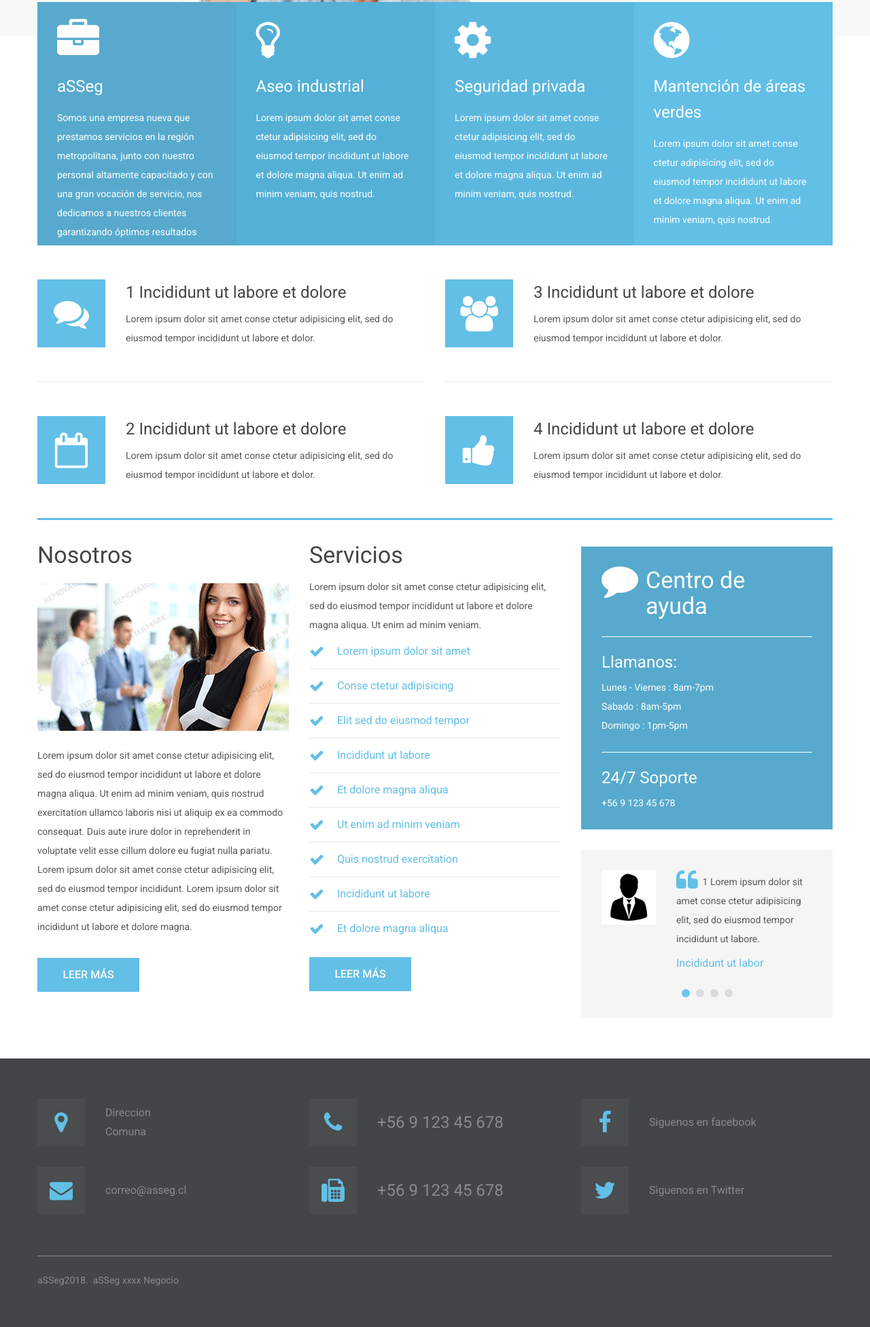
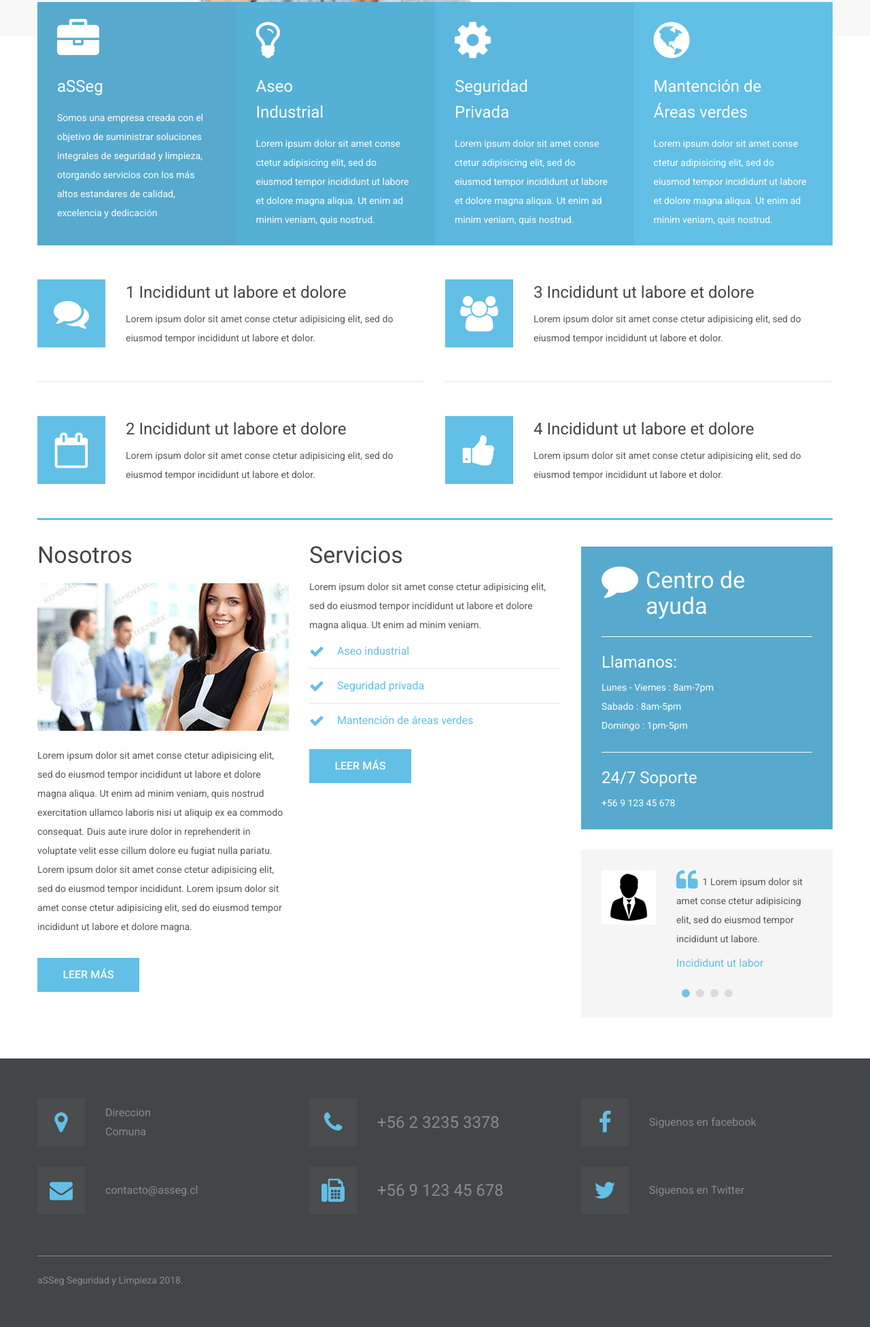
Before and after one commit to eduardolobosnieto/aSSeg, a plain HTML site: page index.html in a window 1280 px wide. Shown: the part 518-2470 px from the top of the page at 68% size. Drawn offline with Linux system fonts and the light colour scheme.

Commit message:
Arreglo de numero y cambio de textos

```diff
--- a/index.html
+++ b/index.html
@@ -31,8 +31,8 @@
           <div class="brand">
             <h1 class="brand_logo"><img src="images/logo.png" alt="Logo aSSeg"></h1>
             <!--<p class="brand_slogan">SEG</p>-->
-          </div><a href="callto:#" class="fa-phone">+56 9 123 45 678</a>
-          <p>Un representante de nuestra empresa se comunicara con Ud.</p>
+          </div><a href="callto:#" class="fa-phone">+56 2 3235 3378</a>
+          <p>Contactese con nosotros y un representante de nuestra empresa lo atendera</p>
         </div>
         <div id="stuck_container" class="stuck_container">
           <div class="container">
@@ -96,7 +96,7 @@
               <div class="camera_caption fadeIn">
                 <div class="container">
                   <div class="row">
-                    <div class="preffix_6 grid_6">MANTENCI&Oacute; DE &Aacute;REAS VERDES</div>
+                    <div class="preffix_6 grid_6">MANTENCI&Oacute;N DE &Oacute;REAS VERDES</div>
                   </div>
                 </div>
               </div>
@@ -109,21 +109,21 @@
               <li>
                 <div class="fa-briefcase"></div>
                 <h3>aSSeg</h3>
-                <p>Somos una empresa nueva que prestamos servicios en la región metropolitana, junto con nuestro personal altamente capacitado y con una gran vocación de servicio, nos dedicamos a nuestros clientes garantizando &oacute;ptimos resultados</p><a href="#"></a>
+                <p>Somos una empresa creada con el objetivo de suministrar soluciones integrales de seguridad y limpieza, otorgando servicios con los más altos estandares de calidad, excelencia y dedicación</p><a href="#"></a>
               </li>
               <li>
                 <div class="fa-lightbulb-o"></div>
-                <h3>Aseo industrial</h3>
+                <h3>Aseo<br>Industrial</h3>
                 <p>Lorem ipsum dolor sit amet conse ctetur adipisicing elit, sed do eiusmod tempor incididunt ut labore et dolore magna aliqua. Ut enim ad minim veniam, quis nostrud.</p><a href="#"></a>
               </li>
               <li>
                 <div class="fa-cog"></div>
-                <h3>Seguridad privada</h3>
+                <h3>Seguridad<br>Privada</h3>
                 <p>Lorem ipsum dolor sit amet conse ctetur adipisicing elit, sed do eiusmod tempor incididunt ut labore et dolore magna aliqua. Ut enim ad minim veniam, quis nostrud.</p><a href="#"></a>
               </li>
               <li>
                 <div class="fa-globe"></div>
-                <h3>Mantenci&oacute;n de &aacute;reas verdes</h3>
+                <h3>Mantenci&oacute;n de<br> &Aacute;reas verdes</h3>
                 <p>Lorem ipsum dolor sit amet conse ctetur adipisicing elit, sed do eiusmod tempor incididunt ut labore et dolore magna aliqua. Ut enim ad minim veniam, quis nostrud.</p><a href="#"></a>
               </li>
             </ul>
@@ -188,15 +188,9 @@
                 <h2>Servicios</h2>
                 <p>Lorem ipsum dolor sit amet conse ctetur adipisicing elit, sed do eiusmod tempor incididunt ut labore et dolore magna aliqua. Ut enim ad minim veniam.</p>
                 <ul class="marked-list">
-                  <li><a href="#">Lorem ipsum dolor sit amet </a></li>
-                  <li><a href="#">Conse ctetur adipisicing</a></li>
-                  <li><a href="#">Elit sed do eiusmod tempor</a></li>
-                  <li><a href="#">Incididunt ut labore</a></li>
-                  <li><a href="#">Et dolore magna aliqua</a></li>
-                  <li><a href="#">Ut enim ad minim veniam</a></li>
-                  <li><a href="#">Quis nostrud exercitation</a></li>
-                  <li><a href="#">Incididunt ut labore</a></li>
-                  <li><a href="#">Et dolore magna aliqua</a></li>
+                  <li><a href="#">Aseo industrial</a></li>
+                  <li><a href="#">Seguridad privada</a></li>
+                  <li><a href="#">Mantención de áreas verdes</a></li>
                 </ul><a href="#" class="btn">Leer m&aacute;s</a>
               </div>
               <div class="grid_4">
@@ -295,7 +289,7 @@
                   <div class="box_aside">
                     <div class="icon2 fa-envelope"></div>
                   </div>
-                  <div class="box_cnt__no-flow"><a href="mailto:#">correo@asseg.cl</a></div>
+                  <div class="box_cnt__no-flow"><a href="mailto:#">contacto@asseg.cl</a></div>
                 </div>
               </li>
               <li class="grid_4">
@@ -303,7 +297,7 @@
                   <div class="box_aside">
                     <div class="icon2 fa-phone"></div>
                   </div>
-                  <div class="box_cnt__no-flow"><a href="callto:#">+56 9 123 45 678</a></div>
+                  <div class="box_cnt__no-flow"><a href="callto:#">+56 2 3235 3378</a></div>
                 </div>
                 <div class="box">
                   <div class="box_aside">
@@ -331,7 +325,7 @@
         </section>
         <section>
           <div class="container">
-            <div class="copyright">aSSeg<span id="copyright-year"></span>.&nbsp;&nbsp;<a href="#">aSSeg</a> xxxx <a rel="nofollow" href="#" target="_blank">Negocio</a>
+            <div class="copyright">aSSeg Seguridad y Limpieza <span id="copyright-year"></span>.&nbsp;&nbsp;<a href="#"></a><a rel="nofollow" href="#" target="_blank"></a>
             </div>
           </div>
         </section>
```
